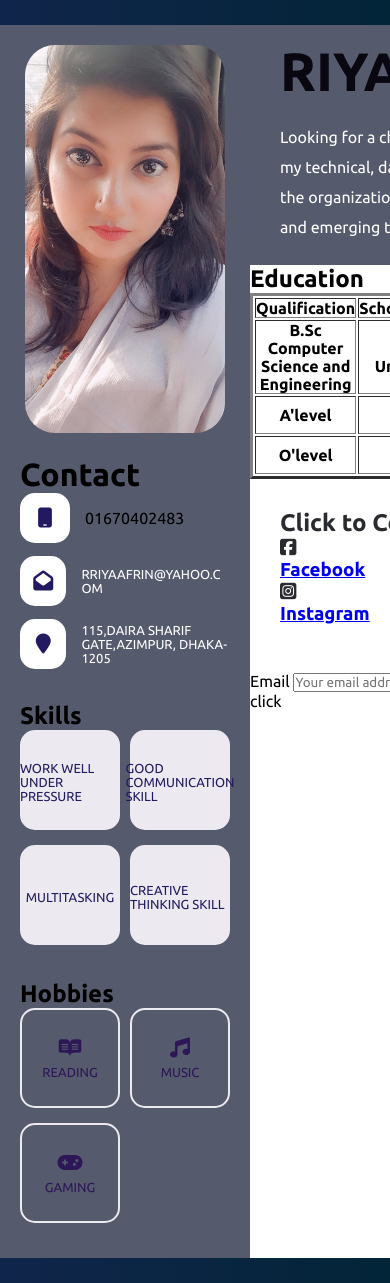
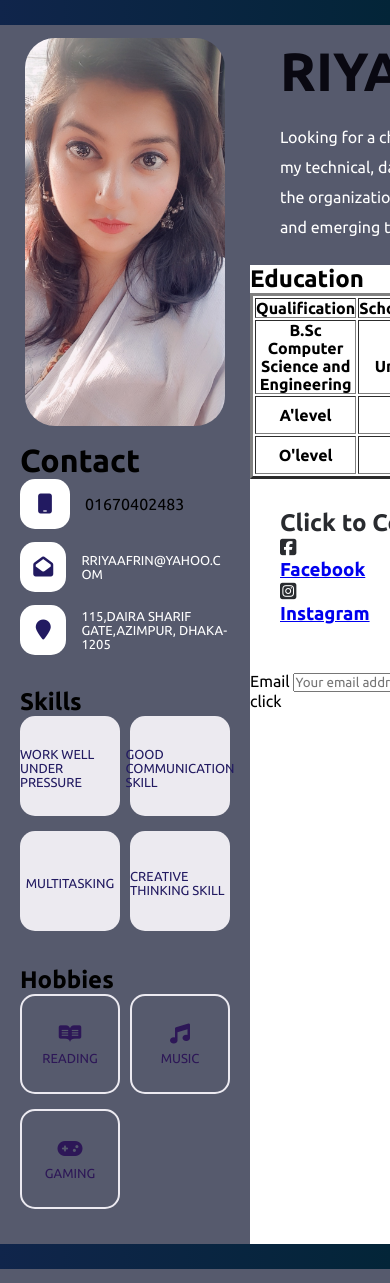
Before and after one commit to RiyaAfrin/new-cw123, a PHP site: page / in a window 390 px wide; the page is wider, and only the part inside the window is pictured. Run offline with PHP 8.4, Linux system fonts and the light colour scheme; lists and menus that the app fills with data are empty; some libraries are stand-ins or nearby versions.

Commit message:
responsive

```diff
--- a/classwork/index.html
+++ b/classwork/index.html
@@ -2,9 +2,12 @@
 <!DOCTYPE html>
 <html>
 <head>
-	<meta charset="UTF-8">
+    <meta charset="UTF-8">
+    <meta name="viewport" content="width=device-width, initial-scale=1">
+
 	<title>Resume</title>
-	<link rel="stylesheet" href="style.css">
+    <link rel="stylesheet" href="style.css">
+    <link rel="stylesheet" href="responsive.css">
 	<script src="https://kit.fontawesome.com/b99e675b6e.js"></script>
 </head>
 <body>
--- a/classwork/responsive.css
+++ b/classwork/responsive.css
@@ -1 +1,23 @@
-/* Your responsive CSS styles go here */
+@media(min-width:1000px) {
+
+.left{
+	background: #171a29;
+}
+  }
+
+  @media(min-width:501px) and (max-width:999px) {
+    .left .img_holder{
+        text-align: center;
+        padding: 15px 0;
+    }
+
+  }
+
+
+  @media(max-width:500px) {
+
+    .left .img_holder{
+        text-align: center;
+        padding: 13px 0;
+    }
+  }
```
